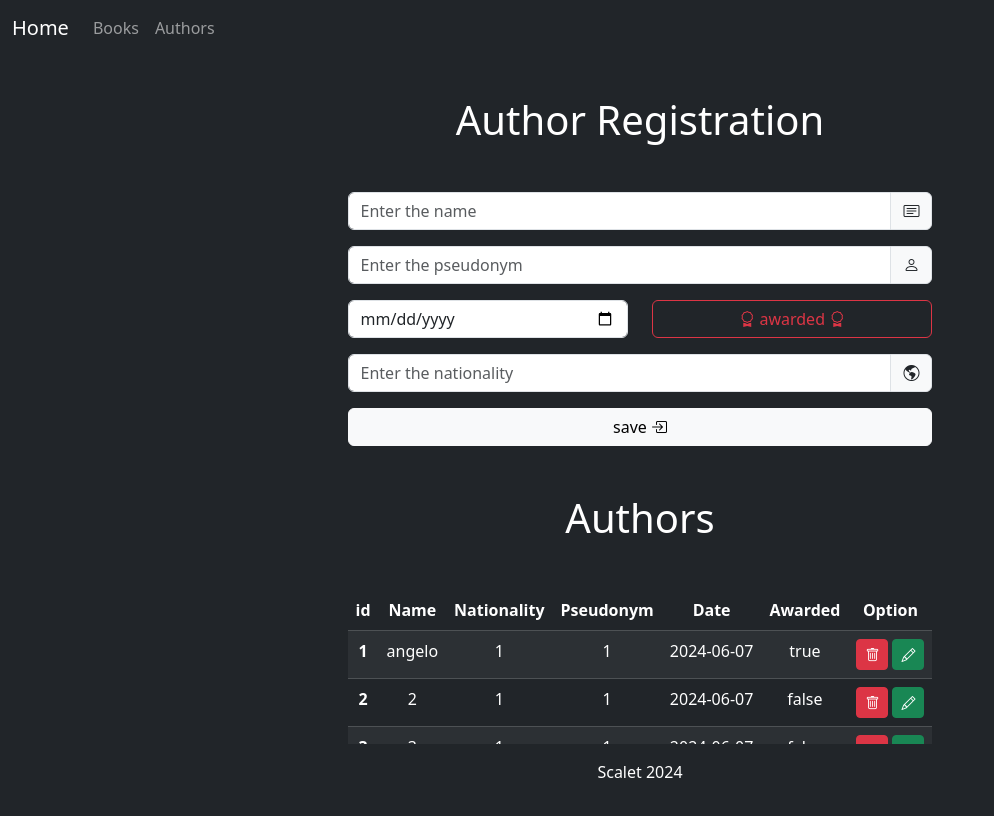
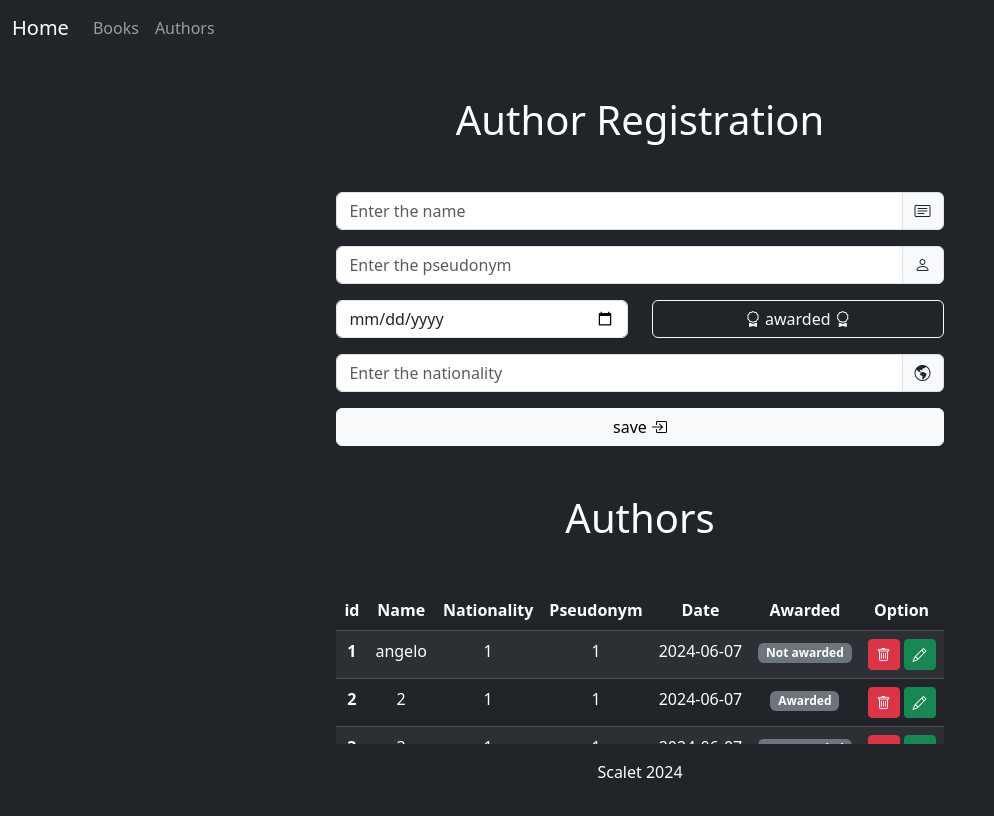
Before and after one commit to rafaScalet/AngularExam, an Angular app: page /authors in a window 1280 px wide. Shown: the top 816 px of the page, without its empty margins (0-994 px from the left). Built offline with nearby package versions, Linux system fonts and the light colour scheme; data requests are answered from the project's data file.

Commit message:
style: author forms

```diff
--- a/db.json
+++ b/db.json
@@ -35,7 +35,7 @@
       "nationality": "1",
       "pseudonym": "1",
       "date": "2024-06-07",
-      "awarded": true
+      "awarded": false
     },
     {
       "id": 2,
@@ -43,7 +43,7 @@
       "nationality": "1",
       "pseudonym": "1",
       "date": "2024-06-07",
-      "awarded": false
+      "awarded": true
     },
     {
       "id": 3,
--- a/src/app/components/authors/authors.component.html
+++ b/src/app/components/authors/authors.component.html
@@ -24,7 +24,7 @@
           <div class="input-group col">
             <div class="btn-group col-12" role="group" aria-label="Basic checkbox toggle button group">
               <input type="checkbox" formControlName="awarded" class="btn-check" id="awarded" autocomplete="off">
-              <label class="btn btn-outline-danger" for="awarded"><i class="bi bi-award"></i> awarded <i class="bi bi-award"></i></label>
+              <label class="btn btn-outline-light" for="awarded"><i class="bi bi-award"></i> awarded <i class="bi bi-award"></i></label>
             </div>
           </div>
           <small class="text-danger text-start" *ngIf="isSubmiting && date.hasError('required')">*Date is required</small>
@@ -61,7 +61,10 @@
             <td>{{author.nationality}}</td>
             <td>{{author.pseudonym}}</td>
             <td>{{author.date}}</td>
-            <td>{{author.awarded}}</td>
+            <td>
+              <span *ngIf="author.awarded" class="badge text-bg-secondary">Awarded</span>
+              <span *ngIf="!author.awarded" class="badge text-bg-secondary">Not awarded</span>
+            </td>
             <td>
               <button type="button" (click)="delete(author)" class="btn btn-sm btn-danger me-1"><i class="bi bi-trash"></i></button>
               <button type="button" (click)="update(author)" class="btn btn-sm btn-success"><i class="bi bi-pencil"></i></button>
```
